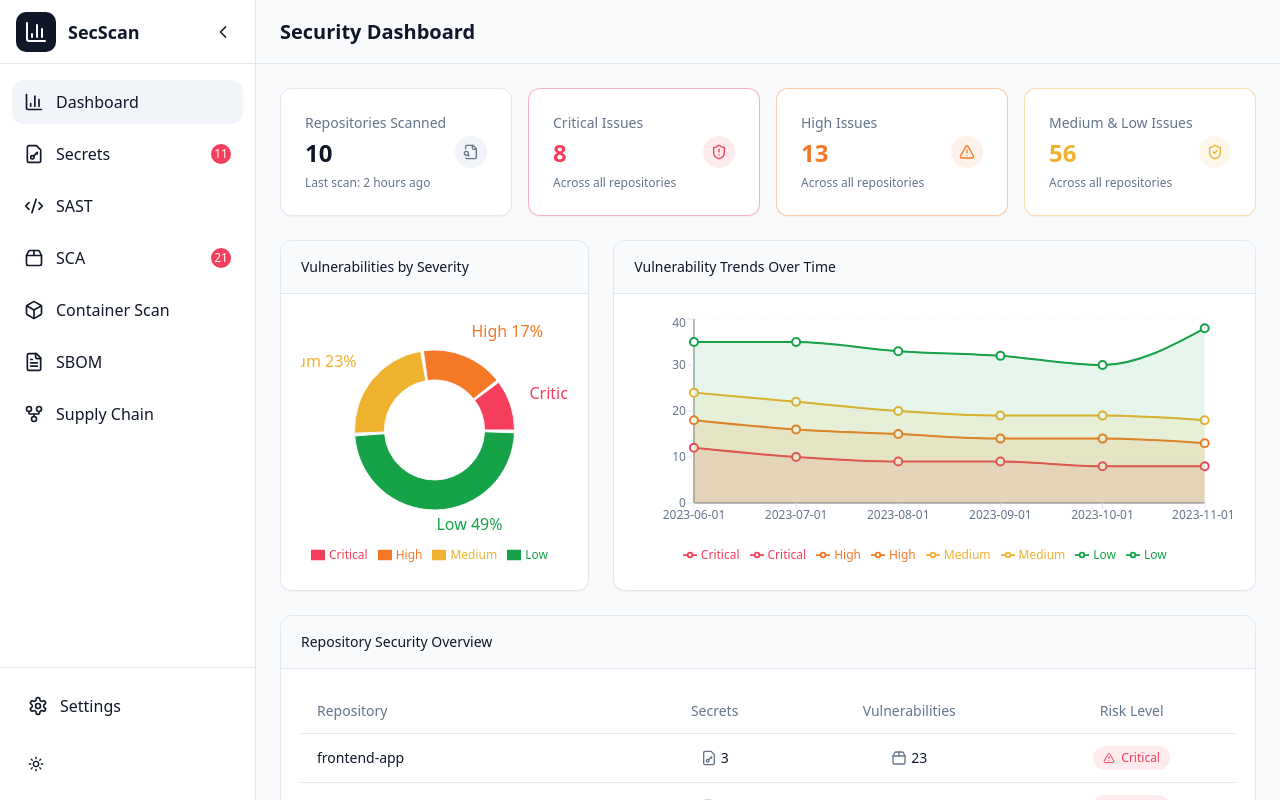
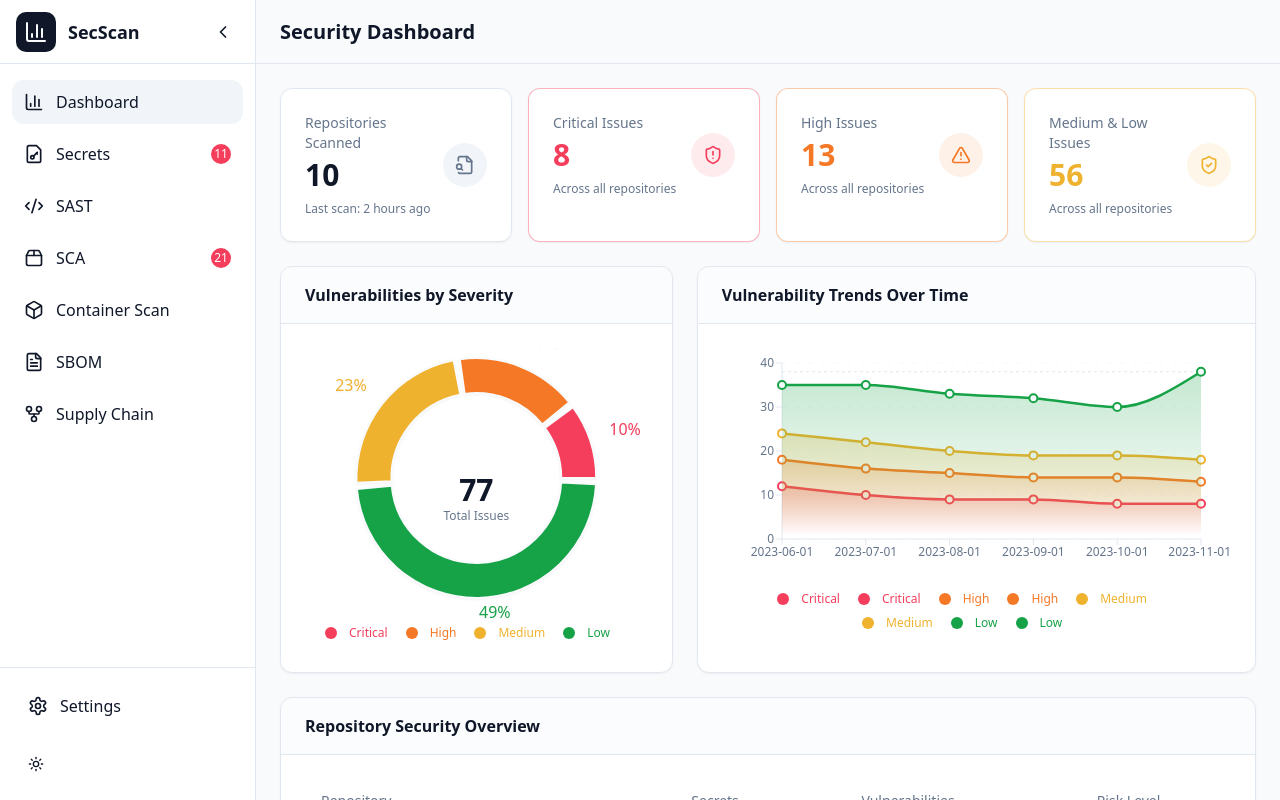
Before and after one commit to rajpranesh-cd/devsecops, a React (Vite) app: page / in a window 1280 px wide. Built offline with nearby package versions, Linux system fonts and the light colour scheme.

Commit message:
Enhance dashboard aesthetics
Improve the visual appeal and attractiveness of the dashboards.

```diff
--- a/src/components/dashboard/Chart.tsx
+++ b/src/components/dashboard/Chart.tsx
@@ -9,7 +9,8 @@ import {
   Legend,
   ResponsiveContainer,
   Area,
-  ComposedChart
+  ComposedChart,
+  ReferenceLine
 } from 'recharts';
 import { DashboardCard } from './DashboardCard';
 import { cn } from '@/lib/utils';
@@ -27,62 +28,102 @@ interface ChartProps {
 }
 
 export function Chart({ data, title, xKey, series, className }: ChartProps) {
+  // Find the max value across all series to add a reference line
+  const maxValue = Math.max(
+    ...data.flatMap(item => series.map(s => item[s.key] || 0))
+  );
+
   return (
     <DashboardCard title={title} className={cn(className)}>
-      <div className="h-64">
+      <div className="h-[300px]">
         <ResponsiveContainer width="100%" height="100%">
           <ComposedChart
             data={data}
             margin={{
-              top: 5,
+              top: 15,
               right: 30,
               left: 20,
-              bottom: 5,
+              bottom: 15,
             }}
           >
+            <defs>
+              {series.map((s) => (
+                <linearGradient key={`gradient-${s.key}`} id={`gradient-${s.key}`} x1="0" y1="0" x2="0" y2="1">
+                  <stop offset="5%" stopColor={s.color} stopOpacity={0.3} />
+                  <stop offset="95%" stopColor={s.color} stopOpacity={0} />
+                </linearGradient>
+              ))}
+            </defs>
             <CartesianGrid
-              strokeDasharray="3 3"
+              strokeDasharray="5 8"
               stroke="hsl(var(--border))"
-              opacity={0.4}
+              opacity={0.25}
               vertical={false}
+              horizontal={true}
             />
             <XAxis
               dataKey={xKey}
               stroke="hsl(var(--muted-foreground))"
               tick={{ fontSize: 12 }}
               tickLine={{ stroke: 'hsl(var(--border))' }}
+              axisLine={{ stroke: 'hsl(var(--border))' }}
             />
             <YAxis
               stroke="hsl(var(--muted-foreground))"
               tick={{ fontSize: 12 }}
               tickLine={{ stroke: 'hsl(var(--border))' }}
+              axisLine={{ stroke: 'hsl(var(--border))' }}
               width={40}
+              tickFormatter={(value) => value.toLocaleString()}
+            />
+            <ReferenceLine
+              y={maxValue}
+              stroke="hsl(var(--border))"
+              strokeDasharray="3 3"
+              isFront={false}
             />
             <Tooltip
               contentStyle={{
-                borderRadius: 8,
+                borderRadius: 12,
                 border: '1px solid var(--border)',
-                backgroundColor: 'var(--background)'
+                backgroundColor: 'var(--background)',
+                boxShadow: '0 4px 12px rgba(0, 0, 0, 0.1)',
+                padding: '12px',
               }}
+              labelClassName="font-medium mb-2"
+              itemClassName="py-1"
+              itemStyle={{ padding: '4px 0' }}
+              formatter={(value: number) => [value.toLocaleString(), '']}
+              labelFormatter={(label) => (
+                <span className="font-semibold text-sm block border-b pb-2 mb-2">
+                  {label}
+                </span>
+              )}
             />
             <Legend
               formatter={(value) => (
-                <span className="text-xs font-medium">{value}</span>
+                <span className="text-xs font-medium px-2">{value}</span>
               )}
+              iconSize={12}
+              iconType="circle"
               wrapperStyle={{
-                paddingTop: '8px'
+                paddingTop: '16px'
               }}
             />
-            {series.map((s) => (
+            {series.map((s, index) => (
               <>
                 <Area
                   key={`area-${s.key}`}
                   type="monotone"
                   dataKey={s.key}
                   name={s.name}
-                  fill={s.color}
+                  fill={`url(#gradient-${s.key})`}
                   stroke={s.color}
-                  fillOpacity={0.1}
+                  fillOpacity={0.8}
+                  isAnimationActive={true}
+                  animationDuration={1000}
+                  animationEasing="ease-out"
+                  animationBegin={index * 200}
                 />
                 <Line
                   key={`line-${s.key}`}
@@ -90,9 +131,21 @@ export function Chart({ data, title, xKey, series, className }: ChartProps) {
                   dataKey={s.key}
                   name={s.name}
                   stroke={s.color}
-                  strokeWidth={2}
-                  dot={{ r: 4, strokeWidth: 2 }}
-                  activeDot={{ r: 6, strokeWidth: 2 }}
+                  strokeWidth={2.5}
+                  dot={{
+                    r: 4,
+                    strokeWidth: 2,
+                    fill: 'hsl(var(--background))'
+                  }}
+                  activeDot={{
+                    r: 6,
+                    strokeWidth: 2,
+                    fill: 'hsl(var(--background))'
+                  }}
+                  isAnimationActive={true}
+                  animationDuration={1200}
+                  animationEasing="ease-out"
+                  animationBegin={index * 300}
                 />
               </>
             ))}
--- a/src/components/dashboard/DashboardCard.tsx
+++ b/src/components/dashboard/DashboardCard.tsx
@@ -10,13 +10,13 @@ interface DashboardCardProps {
 export function DashboardCard({ title, children, className }: DashboardCardProps) {
   return (
     <div className={cn(
-      "bg-card text-card-foreground rounded-xl border shadow-sm overflow-hidden animate-scale-in",
+      "bg-card text-card-foreground rounded-xl border shadow-sm overflow-hidden transition-all duration-200 hover:shadow-md",
       className
     )}>
-      <div className="px-5 py-4 bg-muted/50 border-b">
-        <h3 className="font-medium text-sm">{title}</h3>
+      <div className="flex items-center justify-between px-6 py-4 bg-muted/30 border-b">
+        <h3 className="font-semibold">{title}</h3>
       </div>
-      <div className="p-5">
+      <div className="p-6">
         {children}
       </div>
     </div>
--- a/src/components/dashboard/SeverityPieChart.tsx
+++ b/src/components/dashboard/SeverityPieChart.tsx
@@ -20,9 +20,15 @@ export function SeverityPieChart({ data, className }: SeverityPieChartProps) {
     { name: 'Low', value: data.low, color: 'hsl(var(--severity-low))' },
   ];
 
+  const totalIssues = chartData.reduce((sum, item) => sum + item.value, 0);
+
   return (
     <DashboardCard title="Vulnerabilities by Severity" className={className}>
-      <div className="h-64">
+      <div className="h-[300px] relative">
+        <div className="absolute inset-0 flex items-center justify-center flex-col">
+          <span className="text-3xl font-bold">{totalIssues}</span>
+          <span className="text-xs text-muted-foreground">Total Issues</span>
+        </div>
         <ResponsiveContainer width="100%" height="100%">
           <PieChart>
             <Pie
@@ -30,43 +36,54 @@ export function SeverityPieChart({ data, className }: SeverityPieChartProps) {
               cx="50%"
               cy="50%"
               labelLine={false}
-              outerRadius={80}
-              innerRadius={50}
-              paddingAngle={2}
+              outerRadius={120}
+              innerRadius={85}
+              paddingAngle={3}
               fill="#8884d8"
               dataKey="value"
               nameKey="name"
               label={({ name, percent }) =>
-                percent > 0.05 ? `${name} ${(percent * 100).toFixed(0)}%` : ''
+                percent > 0.05 ? `${(percent * 100).toFixed(0)}%` : ''
               }
+              className="drop-shadow-sm"
             >
               {chartData.map((entry, index) => (
                 <Cell
                   key={`cell-${index}`}
                   fill={entry.color}
-                  strokeWidth={1}
+                  strokeWidth={2}
                   stroke="hsl(var(--background))"
+                  className="animate-scale-in"
+                  style={{ animationDelay: `${index * 100}ms` }}
                 />
               ))}
             </Pie>
             <Tooltip
               formatter={(value: number, name: string) => [
-                `${value} Issues`,
+                `${value} Issues (${((value / totalIssues) * 100).toFixed(1)}%)`,
                 name
               ]}
               contentStyle={{
-                borderRadius: 8,
+                borderRadius: 12,
                 border: '1px solid var(--border)',
-                backgroundColor: 'var(--background)'
+                backgroundColor: 'var(--background)',
+                boxShadow: '0 4px 12px rgba(0, 0, 0, 0.1)',
+                padding: '12px',
               }}
+              itemStyle={{ padding: '4px 0' }}
             />
             <Legend
               layout="horizontal"
               verticalAlign="bottom"
               align="center"
               formatter={(value) => (
-                <span className="text-xs font-medium">{value}</span>
+                <span className="text-xs font-medium px-2">{value}</span>
               )}
+              iconSize={12}
+              iconType="circle"
+              wrapperStyle={{
+                paddingTop: '16px'
+              }}
             />
           </PieChart>
         </ResponsiveContainer>
--- a/src/components/dashboard/StatCard.tsx
+++ b/src/components/dashboard/StatCard.tsx
@@ -10,6 +10,7 @@ interface StatCardProps {
   icon?: React.ReactNode;
   variant?: StatVariant;
   className?: string;
+  style?: React.CSSProperties;
 }
 
 export function StatCard({
@@ -18,24 +19,28 @@ export function StatCard({
   description,
   icon,
   variant = 'default',
-  className
+  className,
+  style
 }: StatCardProps) {
   return (
-    <div className={cn(
-      "bg-card text-card-foreground border rounded-xl shadow-sm p-6 animate-scale-in",
-      {
-        "border-severity-critical/40": variant === 'critical',
-        "border-severity-high/40": variant === 'high',
-        "border-severity-medium/40": variant === 'medium',
-        "border-severity-low/40": variant === 'low',
-      },
-      className
-    )}>
+    <div
+      className={cn(
+        "bg-card text-card-foreground border rounded-xl shadow-sm p-6 transition-all hover:shadow-md",
+        {
+          "border-severity-critical/40 hover:border-severity-critical/60": variant === 'critical',
+          "border-severity-high/40 hover:border-severity-high/60": variant === 'high',
+          "border-severity-medium/40 hover:border-severity-medium/60": variant === 'medium',
+          "border-severity-low/40 hover:border-severity-low/60": variant === 'low',
+        },
+        className
+      )}
+      style={style}
+    >
       <div className="flex justify-between items-center">
         <div>
           <p className="text-sm font-medium text-muted-foreground mb-1">{title}</p>
           <h3 className={cn(
-            "text-2xl font-semibold",
+            "text-3xl font-bold",
             {
               "text-severity-critical": variant === 'critical',
               "text-severity-high": variant === 'high',
@@ -46,12 +51,12 @@ export function StatCard({
             {value}
           </h3>
           {description && (
-            <p className="text-xs text-muted-foreground mt-1.5">{description}</p>
+            <p className="text-xs text-muted-foreground mt-2">{description}</p>
           )}
         </div>
         {icon && (
           <div className={cn(
-            "rounded-full p-2",
+            "rounded-full p-3",
             {
               "bg-severity-critical/10 text-severity-critical": variant === 'critical',
               "bg-severity-high/10 text-severity-high": variant === 'high',
--- a/src/pages/Dashboard.tsx
+++ b/src/pages/Dashboard.tsx
@@ -1,5 +1,5 @@
 
-import { AlertTriangle, ShieldAlert, ShieldCheck, Package2, FileSearch } from 'lucide-react';
+import { AlertTriangle, ShieldAlert, ShieldCheck, FileSearch } from 'lucide-react';
 import { Sidebar } from '@/components/layout/Sidebar';
 import { StatCard } from '@/components/dashboard/StatCard';
 import { SeverityPieChart } from '@/components/dashboard/SeverityPieChart';
@@ -16,44 +16,53 @@ export default function Dashboard() {
 
       <div className="flex-1 flex flex-col overflow-hidden">
         <header className="h-16 border-b flex items-center px-6">
-          <h1 className="text-xl font-semibold">Security Dashboard</h1>
+          <h1 className="text-xl font-bold">Security Dashboard</h1>
         </header>
 
-        <main className="flex-1 overflow-auto p-6">
-          <div className="grid grid-cols-1 md:grid-cols-2 lg:grid-cols-4 gap-4 mb-6">
+        <main className="flex-1 overflow-auto p-6 space-y-6">
+          <div className="grid grid-cols-1 md:grid-cols-2 lg:grid-cols-4 gap-4">
             <StatCard
               title="Repositories Scanned"
               value={summaryStats.repositoriesScanned}
-              icon={<FileSearch className="h-4 w-4" />}
+              icon={<FileSearch className="h-5 w-5" />}
               description="Last scan: 2 hours ago"
+              className="animate-slide-up"
+              style={{ animationDelay: '0ms' }}
             />
             <StatCard
               title="Critical Issues"
               value={summaryStats.totalFindings.critical}
               variant="critical"
-              icon={<ShieldAlert className="h-4 w-4" />}
+              icon={<ShieldAlert className="h-5 w-5" />}
               description="Across all repositories"
+              className="animate-slide-up"
+              style={{ animationDelay: '100ms' }}
             />
             <StatCard
               title="High Issues"
               value={summaryStats.totalFindings.high}
               variant="high"
-              icon={<AlertTriangle className="h-4 w-4" />}
+              icon={<AlertTriangle className="h-5 w-5" />}
               description="Across all repositories"
+              className="animate-slide-up"
+              style={{ animationDelay: '200ms' }}
             />
             <StatCard
               title="Medium & Low Issues"
               value={summaryStats.totalFindings.medium + summaryStats.totalFindings.low}
               variant="medium"
-              icon={<ShieldCheck className="h-4 w-4" />}
+              icon={<ShieldCheck className="h-5 w-5" />}
               description="Across all repositories"
+              className="animate-slide-up"
+              style={{ animationDelay: '300ms' }}
             />
           </div>
 
-          <div className="grid grid-cols-1 lg:grid-cols-3 gap-6 mb-6">
+          <div className="grid grid-cols-1 lg:grid-cols-12 gap-6">
             <SeverityPieChart
               data={summaryStats.totalFindings}
-              className="lg:col-span-1"
+              className="lg:col-span-5 animate-fade-in"
+              style={{ animationDelay: '400ms' }}
             />
             <Chart
               title="Vulnerability Trends Over Time"
@@ -65,11 +74,12 @@ export default function Dashboard() {
                 { name: 'Medium', key: 'medium', color: 'hsl(var(--severity-medium))' },
                 { name: 'Low', key: 'low', color: 'hsl(var(--severity-low))' },
               ]}
-              className="lg:col-span-2"
+              className="lg:col-span-7 animate-fade-in"
+              style={{ animationDelay: '500ms' }}
             />
           </div>
 
-          <div className="mb-6">
+          <div className="animate-fade-in" style={{ animationDelay: '600ms' }}>
             <RepositoryTable />
           </div>
         </main>
```
